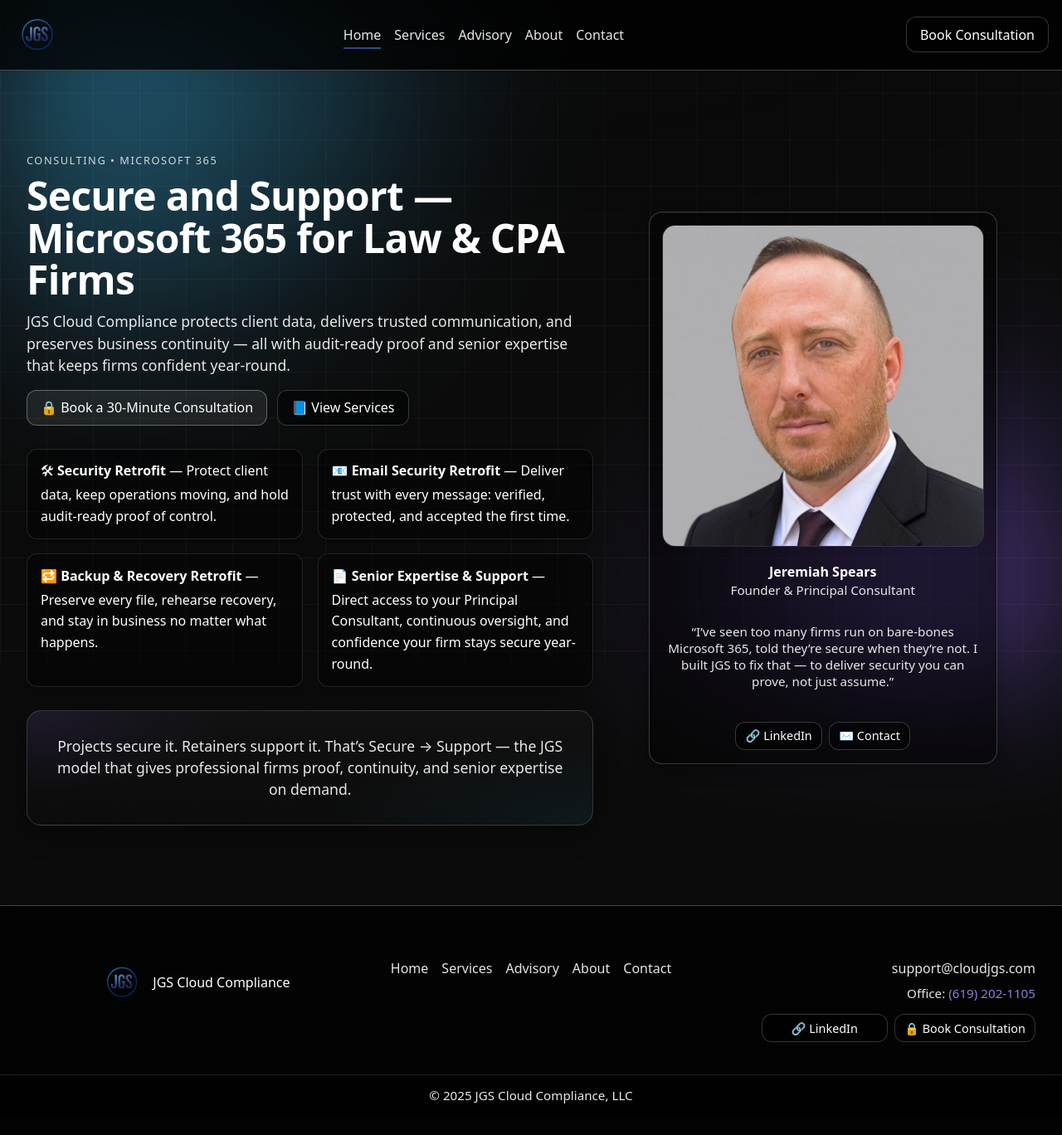
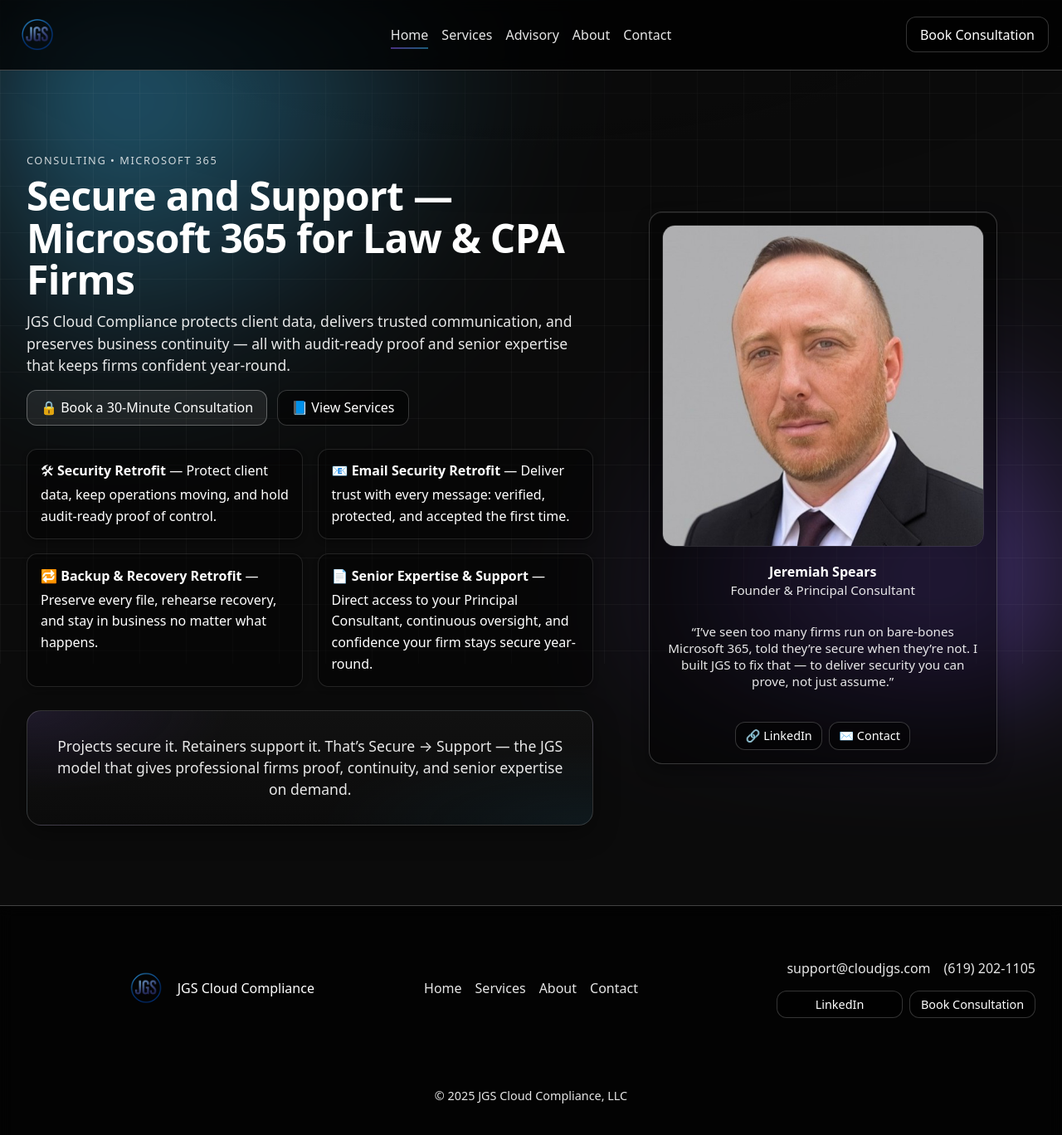
Before and after one commit to jspears80/jgs, a Next.js app: page / in a window 1280 px wide. Shown: the top 1368 px of the page at 83% size. Built offline with nearby package versions, Linux system fonts and the light colour scheme.

Commit message:
Update layout.tsx

```diff
--- a/app/layout.tsx
+++ b/app/layout.tsx
@@ -1,17 +1,15 @@
 // app/layout.tsx
-
 import './globals.css';
 import React from 'react';
+import type { Metadata } from 'next';
 import Nav from './Nav';
 
-
-
-export const metadata = {
+export const metadata: Metadata = {
   metadataBase: new URL('https://www.cloudjgs.com'),
   title:
-    'Secure and Support — Microsoft 365 for Law & CPA Firms | JGS Cloud Compliance',
+    'Secure • Support • Prove — Microsoft 365 for Professional Firms | JGS Cloud Compliance',
   description:
-    'JGS Cloud Compliance helps law and accounting firms operate securely and confidently on Microsoft 365. Projects fix risks. Retainers keep systems supported and defensible.',
+    'JGS Cloud Compliance secures Microsoft 365 for professional firms, maintains it day-to-day, and delivers audit-ready proof.',
 };
 
 export default function RootLayout({
@@ -22,16 +20,23 @@ export default function RootLayout({
   return (
     <html lang="en">
       <body>
-        <header className="header">
-          <div className="header-row container">
-            <div className="brand">
-              <img src="/Logo.png" alt="JGS Cloud Compliance" className="logo" />
-              <span className="tagline" aria-hidden="true">
-                {/* hidden by CSS */}
-              </span>
+        {/* =================== Header =================== */}
+        <header className="header" role="banner">
+          <div className="container header-row" style={{ display: 'grid', gridTemplateColumns: '1fr auto 1fr', alignItems: 'center', gap: '1rem' }}>
+            {/* Brand (left) */}
+            <div style={{ display: 'flex', alignItems: 'center' }}>
+              <a href="/" className="brand" aria-label="JGS Cloud Compliance — Home">
+                <img src="/Logo.png" alt="" className="logo" />
+              </a>
             </div>
-            <Nav />
-            <div className="nav-right">
+
+            {/* Nav (center) */}
+            <nav aria-label="Main navigation" style={{ display: 'flex', justifyContent: 'center' }}>
+              <Nav />
+            </nav>
+
+            {/* CTA (right) */}
+            <div className="nav-right" style={{ display: 'flex', justifyContent: 'flex-end' }}>
               <a className="btn btn-cta" href="/contact">
                 Book Consultation
               </a>
@@ -39,64 +44,54 @@ export default function RootLayout({
           </div>
         </header>
 
-        <main className="main container">{children}</main>
+        {/* =================== Main =================== */}
+        <main className="main container" role="main">
+          {children}
+        </main>
 
-        {/* ---- Footer (your existing JSX dropped in place) ---- */}
-        <footer className="footer">
-          <div className="container footer-grid">
-            <div className="footer-brand">
-              <img src="/Logo.png" alt="JGS logo" className="footer-logo" />
-              <span className="sr-only">JGS Cloud Compliance</span>
+        {/* =================== Footer =================== */}
+        <footer className="footer" role="contentinfo">
+          {/* Top row: brand · nav · contact */}
+          <div className="container footer-main" style={{ display: 'grid', gridTemplateColumns: '1fr auto 1fr', alignItems: 'center', gap: '1rem' }}>
+            {/* Brand */}
+            <div className="footer-brand" style={{ display: 'flex', alignItems: 'center', gap: '.6rem' }}>
+              <img src="/Logo.png" alt="" className="footer-logo" />
+              <span className="brand-name">JGS Cloud Compliance</span>
             </div>
 
-            <nav className="footer-links" aria-label="Footer">
+            {/* Footer nav */}
+            <nav className="footer-links" aria-label="Footer navigation" style={{ display: 'flex', gap: '1rem', justifyContent: 'center', flexWrap: 'wrap' }}>
               <a href="/">Home</a>
               <a href="/services">Services</a>
-              <a href="/advisory">Advisory</a>
               <a href="/about">About</a>
               <a href="/contact">Contact</a>
             </nav>
 
-            <div className="footer-cta">
-              <a href="mailto:support@cloudjgs.com" className="footer-link">
-                support@cloudjgs.com
-              </a>
-              <span style={{ opacity: '.9' }}>
-                Office:&nbsp;
-                <a
-                  href="tel:+16192021105"
-                  style={{ color: '#9b8df2', textDecoration: 'none' }}
-                >
-                  (619) 202-1105
-                </a>
-              </span>
-              <div className="footer-actions">
+            {/* Contact / actions */}
+            <div className="footer-contact" style={{ display: 'flex', alignItems: 'center', gap: '1rem', justifyContent: 'flex-end', flexWrap: 'wrap' }}>
+              <a href="mailto:support@cloudjgs.com" className="footer-link">support@cloudjgs.com</a>
+              <a href="tel:+16192021105" className="footer-link">(619) 202-1105</a>
+              <div className="footer-actions" style={{ display: 'flex', gap: '.5rem' }}>
                 <a
                   className="btn sm"
                   href="https://www.linkedin.com/in/jspears80/"
                   target="_blank"
                   rel="noopener"
                 >
-                  🔗 LinkedIn
+                  LinkedIn
                 </a>
-                <a
-                  className="btn sm footer-book"
-                  href="https://outlook.office.com/book/JGSConsulting@cloudjgs.com/?ismsaljsauthenabled"
-                  target="_blank"
-                  rel="noopener"
-                >
-                  🔒 Book Consultation
+                <a className="btn sm" href="/contact">
+                  Book Consultation
                 </a>
               </div>
             </div>
           </div>
 
-
-          <div className="subfooter">
-            <div className="container subfooter-row">
-              <span>© {new Date().getFullYear()} JGS Cloud Compliance, LLC</span>
-
-            </div>
+          {/* Bottom line: copyright only */}
+          <div className="container footer-bottom" style={{ textAlign: 'center', marginTop: '1rem', opacity: '.9', fontSize: '.9rem' }}>
+            <p style={{ margin: '.25rem 0' }}>
+              © {new Date().getFullYear()} JGS Cloud Compliance, LLC
+            </p>
           </div>
         </footer>
       </body>
```
